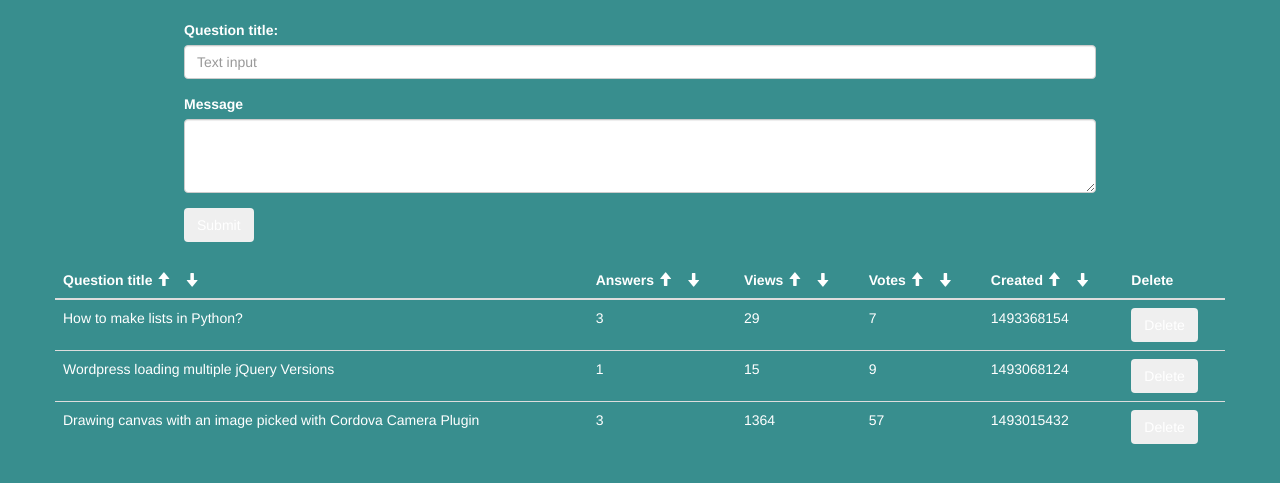
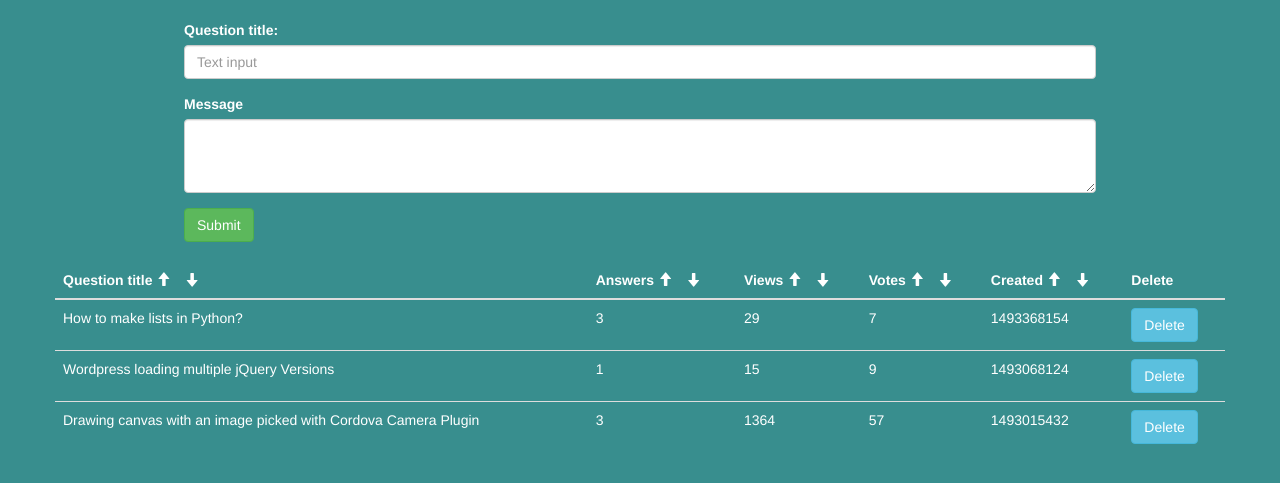
Before and after one commit to meanzwhile/Ask-Mate---Dract, a Flask app: page / in a window 1280 px wide. Shown: the top 483 px of the page. Run offline with Flask 2, Linux system fonts and the light colour scheme; some libraries are stand-ins or nearby versions.

Commit message:
minor changes

```diff
--- a/templates/answer.html
+++ b/templates/answer.html
@@ -16,12 +16,12 @@
     </head>
     <body>
     <div class="container">
-        <a href="/index"><button href="/index" type="submit" name="back" value="Back" class="btn btn-success">Back</button></a>
         <div class="row" style="width:80%; margin:0 auto; margin-top: 20px; margin-bottom: 20px;">
             <h2> {{ question[4] }} </h2>
             <p> {{ question[5] }} </p>
             <form method="GET" action="/update/{{ question_id }}">
                             <button type="submit" name="update-question" class="btn btn-success">Update</button>
+                            <a href="/index"><button href="/index" type="submit" name="back" value="Back" class="btn btn-success">Back</button></a>
                             </form>
         <div class="row" style=" margin:0 auto; margin-top: 20px; margin-bottom: 20px;">
             <form method="POST" action="/submit-answer/{{ question_id }}">
--- a/templates/index.html
+++ b/templates/index.html
@@ -26,7 +26,7 @@
                     <label>Message</label>
                     <textarea class="form-control" rows="3" name="message" required></textarea>
                 </div>
-                <button type="submit" name="create" value="Create" class="btn">Submit</button>
+                <button type="submit" name="create" value="Create" class="btn btn-success">Submit</button>
         </form>
         </div>
         <div class="row">
@@ -69,7 +69,7 @@
                         <td>{{ value[3] }}</td>
                         <td>{{ value[1] }}</td>
                         <td><form method="POST" action="/question/{{ value[0] }}/delete">
-                            <button type="submit" name="delete-question" class="btn">Delete</button>
+                            <button type="submit" name="delete-question" class="btn btn-info">Delete</button>
                             </form></td>
                     </tr>
                 {% endfor %}
```
